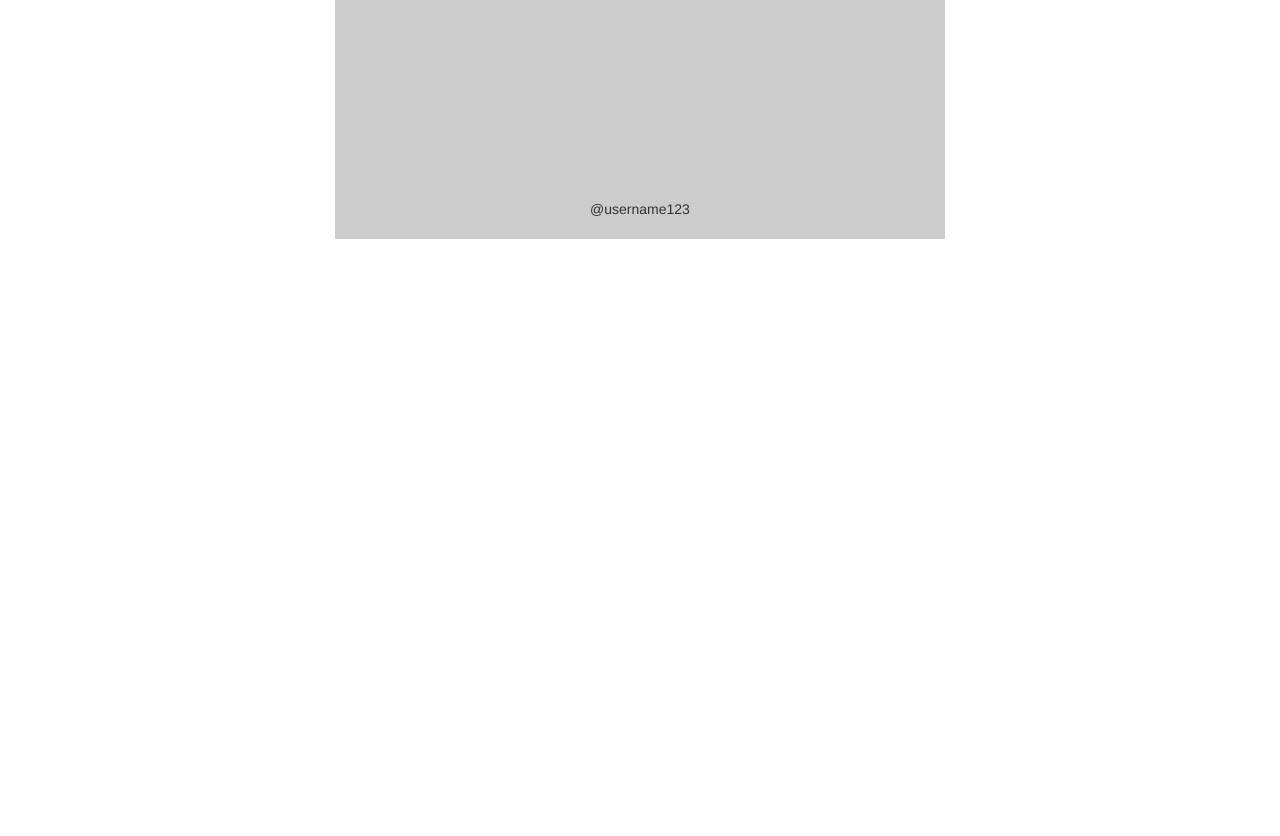
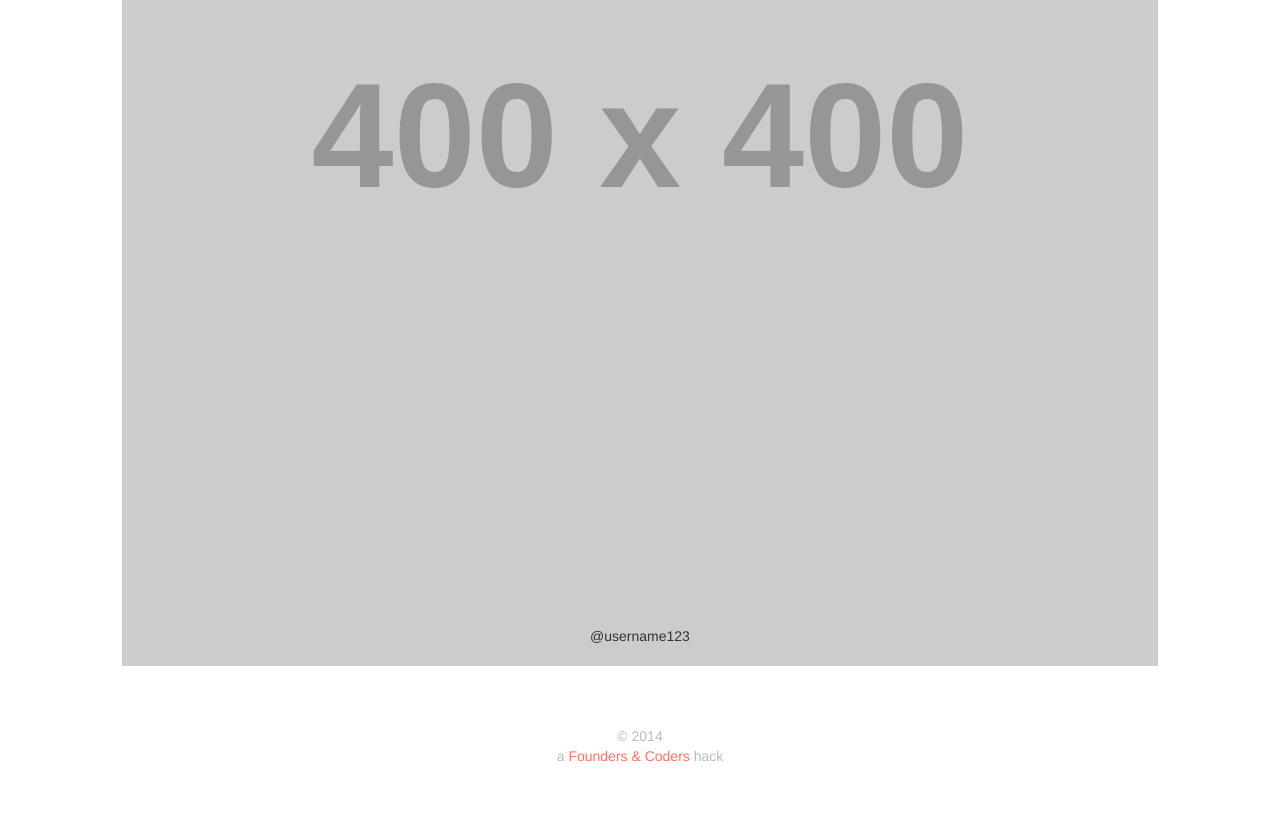
Before and after one commit to FC-Chaps/heartmymo, a website: page index.html in a window 1280 px wide. Shown: the part 838-1674 px from the top of the page. Before the commit the page ends 1097 px from the top, so only its background shows below. Drawn offline with nearby package versions, Linux system fonts and the light colour scheme; placeholder pictures from the web are drawn by us.

Commit message:
Graphic tweaks

```diff
--- a/css/main.scss
+++ b/css/main.scss
@@ -56,6 +56,24 @@ img {
             }
             &:last-child {
                 margin-bottom: 20px;
+            }
+        }
+    }
+}
+
+/* ==================================
+        Footer Section
+================================== */
+
+.footer {
+    div {
+        padding-top: 40px;
+        padding-bottom: 60px;
+        text-align: center;
+        p {
+            color: #BBB;
+            a {
+                color: #FF7066;
             }
         }
     }
--- a/index.html
+++ b/index.html
@@ -13,14 +13,14 @@
     <div class="container-fluid">
         <div class="row" id="header-wrapper">
             <div class="col-xs-5 col-xs-offset-1 col-sm-4 col-sm-offset-2 col-md-3 col-md-offset-3" class="title" id="left-header-wrapper">
-                <img class="img-responsive" src="assets/MoAssets-HeartMyMo.png"/>
+                <img class="img-responsive" src="/assets/MoAssets-HeartMyMo.png"/>
             </div>
             <div class="col-xs-5 col-sm-4 col-md-3" class="title" id="right-header-wrapper">
                 <div id="copy-wrapper">
                 <!--     Heart My Mo is celebrating <a href="http://uk.movember.com">Movember</a> by pulling together all your #movember tweets and instas and letting the world choose its fave mo.<br><br><strong>Help us change the face of men's health</strong> -->
                 </div>
                 <div class="col-xs-7 col-xs-offset-5 col-sm-8 col-sm-offset-4 col-md-9 col-md-offset-3" id="donate-button-wrapper">
-                    <a href="https://www.movember.com/uk/donate/payment/team_id/1724077"><img class="img-responsive" src="assets/MoAssets-DonateNow.png"/></a>
+                    <a href="https://www.movember.com/uk/donate/payment/team_id/1724077"><img class="img-responsive" src="/assets/MoAssets-DonateNow.png"/></a>
                 </div>
             </div>
         </div>
@@ -38,7 +38,7 @@
 
     <div class="container-fluid active content">
         <div class="row post-wrapper">
-            <div class="img-wrapper col-xs-10 col-xs-offset-1 col-sm-8 col-sm-offset-2 col-md-6 col-md-offset-3">
+            <div class="img-wrapper col-xs-10 col-xs-offset-1">
                 <img src="http://placehold.it/400&text=latest-img" alt="" class="img-responsive">
                 <div class="col-xs-10 col-xs-offset-1 col-sm-8 col-sm-offset-2 col-md-6 col-md-offset-3 name-wrapper">
                     <p class="username">@username123</p>
@@ -60,5 +60,11 @@
         </div>
     </div>
 
+    <div class="container-fluid footer">
+        <div class="row">
+            <p id="footer-text">&copy; 2014 <br> a <a href="http://foundersandcoders.org">Founders & Coders</a> hack</p>
+        </div>
+    </div>
+
 </body>
 </html>
```
Also changed, not shown: css/main.css, 1 other file.
